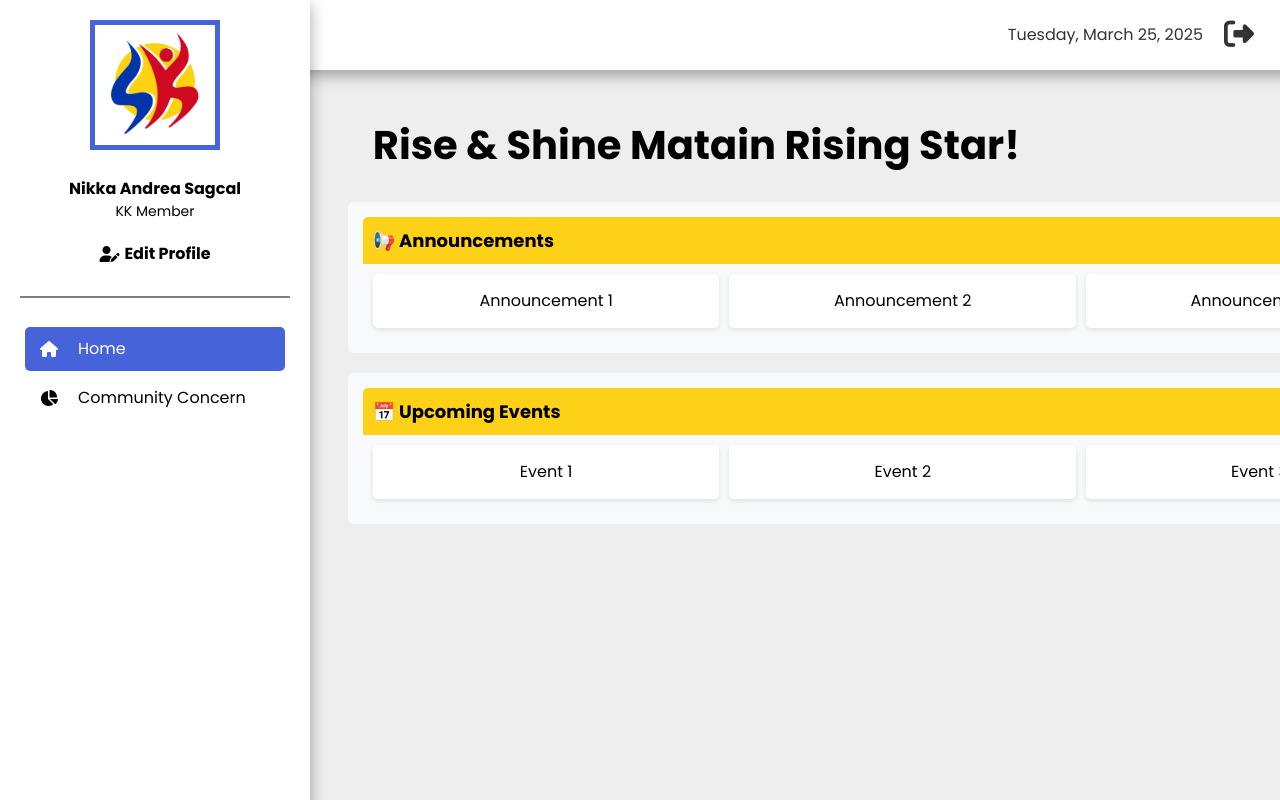
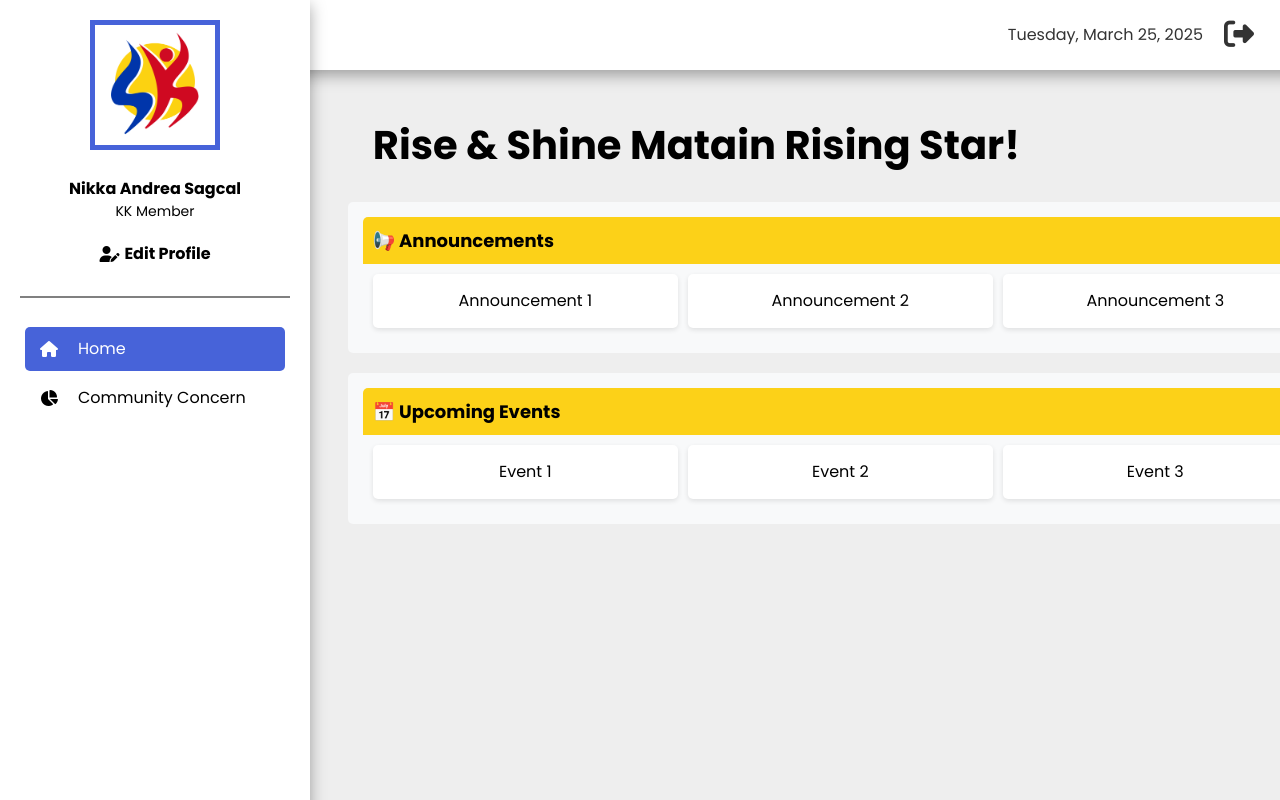
Before and after one commit to nikkaAndrea/kabkat1, a Vue app: page /home in a window 1280 px wide. Built offline with nearby package versions, Linux system fonts and the light colour scheme; sample sign-in values are in the browser's storage.

Commit message:
Home- adjust

```diff
--- a/src/views/Home.vue
+++ b/src/views/Home.vue
@@ -13,6 +13,7 @@
         <div class="card" @click="showDetails('Announcement 1')">Announcement 1</div>
         <div class="card" @click="showDetails('Announcement 2')">Announcement 2</div>
         <div class="card" @click="showDetails('Announcement 3')">Announcement 3</div>
+        <div class="card" @click="showDetails('Announcement 3')">Announcement 4</div>
       </div>
     </div>
 
@@ -25,6 +26,7 @@
         <div class="card" @click="showDetails('Event 1')">Event 1</div>
         <div class="card" @click="showDetails('Event 2')">Event 2</div>
         <div class="card" @click="showDetails('Event 3')">Event 3</div>
+        <div class="card" @click="showDetails('Event 3')">Event 4</div>
       </div>
     </div>
   </div>
@@ -59,7 +61,7 @@ export default {
   background: #f8f9fa;
   border-radius: 5px;
   margin-left: 15px;
-  width: 1080px;
+  width: 1270px;
   overflow: hidden;
 }
 
```
